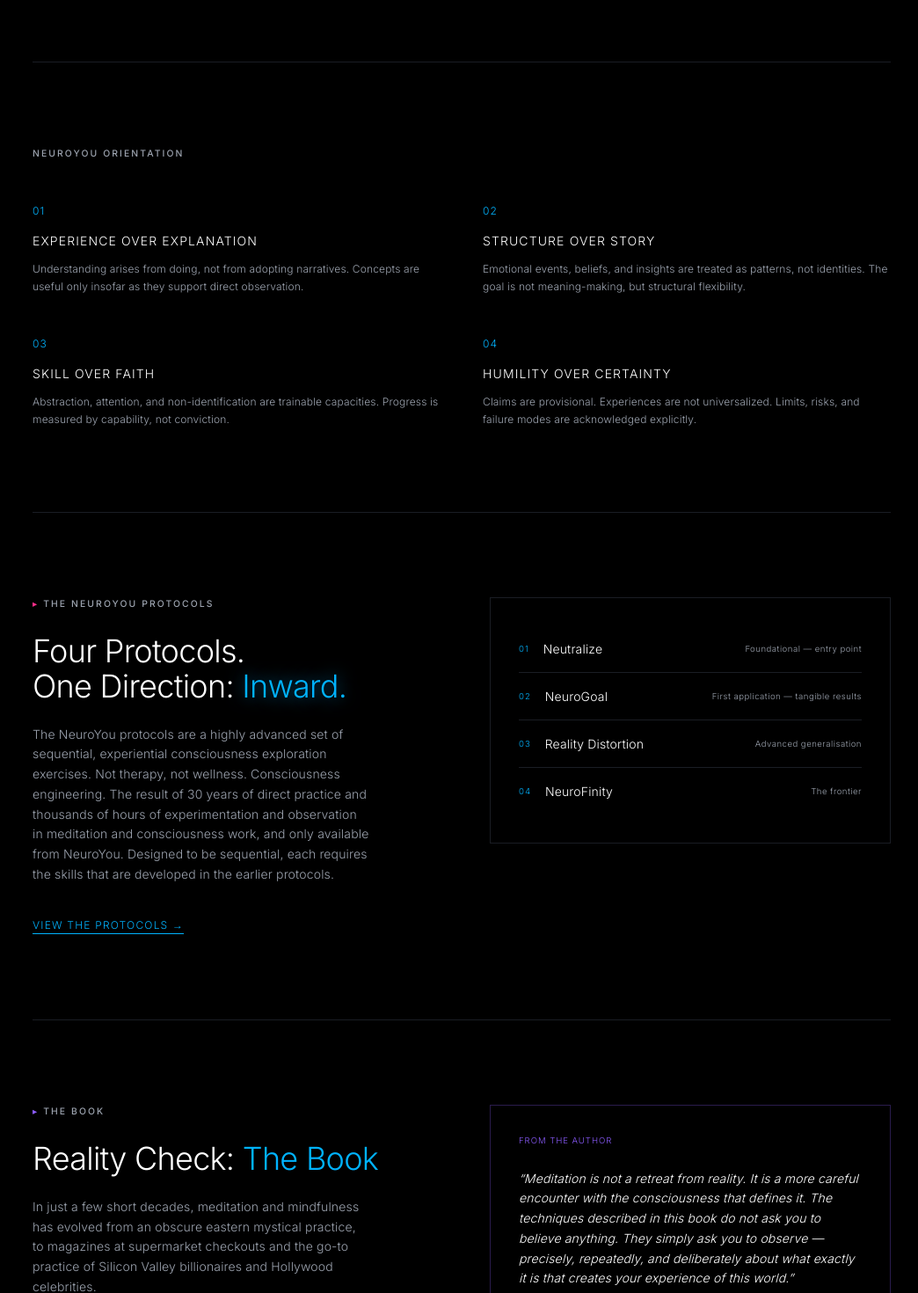
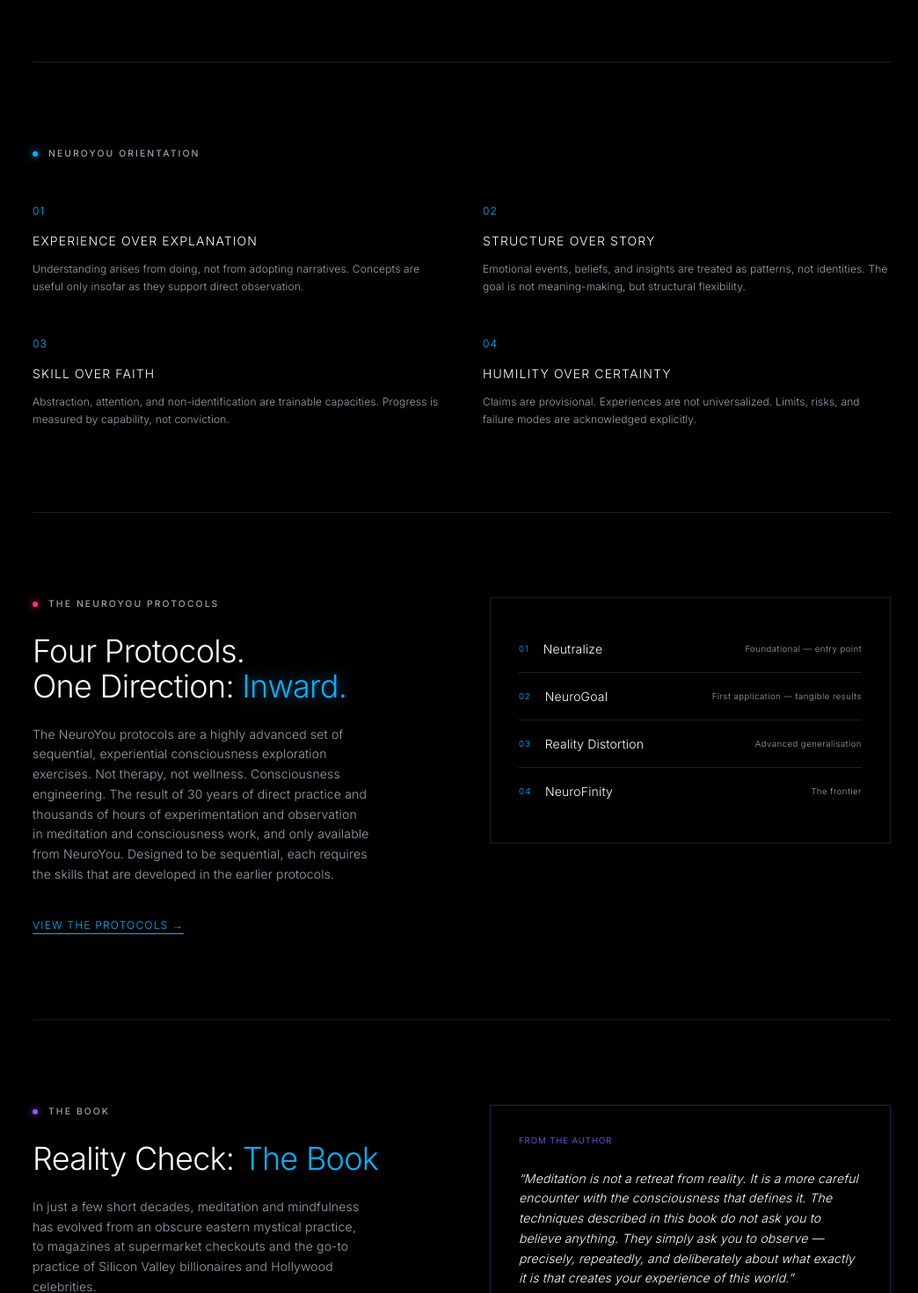
Before and after one commit to peter-j-hill/neuroyou, a Next.js app: page / in a window 1280 px wide. Shown: the part 687-2157 px from the top of the page at 88% size, without its empty margins (115-1159 px from the left). Built offline with nearby package versions, Linux system fonts and the light colour scheme; no server answers.

Commit message:
Standardise node dots and vary colours by section and page

```diff
--- a/app/blog/page.tsx
+++ b/app/blog/page.tsx
@@ -14,7 +14,7 @@ export default async function BlogPage() {
   return (
     <div className="max-w-5xl mx-auto px-6 py-20">
       <p className="label mb-10">
-        <span className="node mr-3" />
+        <span className="node mr-3" style={{ background: 'var(--magenta)', boxShadow: '0 0 8px var(--magenta)' }} />
         Explore / Articles
       </p>
       <h1 className="text-4xl font-light text-[var(--white)] tracking-tight mb-4" style={{ letterSpacing: '-0.02em' }}>
--- a/app/page.tsx
+++ b/app/page.tsx
@@ -47,7 +47,7 @@ export default function HomePage() {
 
       {/* Orientation */}
       <section className="py-24 border-b border-[var(--border)]">
-        <p className="label mb-12">NeuroYou Orientation</p>
+        <p className="label mb-12"><span className="node mr-3" />NeuroYou Orientation</p>
         <div className="grid sm:grid-cols-2 gap-12">
           {[
             {
@@ -88,8 +88,8 @@ export default function HomePage() {
       <section className="py-24 border-b border-[var(--border)] grid sm:grid-cols-2 gap-16 items-start">
         <div>
           <p className="label mb-6">
-            <span style={{ color: 'var(--magenta)' }}>▸</span>
-            {' '}The NeuroYou Protocols
+            <span className="node mr-3" style={{ background: 'var(--magenta)', boxShadow: '0 0 8px var(--magenta)' }} />
+            The NeuroYou Protocols
           </p>
           <h2 className="text-4xl font-light text-[var(--white)] tracking-tight mb-6" style={{ letterSpacing: '-0.02em' }}>
             Four Protocols.<br />One Direction: <span className="text-[var(--blue)] text-glow-blue">Inward.</span>
@@ -130,8 +130,8 @@ export default function HomePage() {
       <section className="py-24 border-b border-[var(--border)] grid sm:grid-cols-2 gap-16 items-start">
         <div>
           <p className="label mb-6">
-            <span style={{ color: 'var(--violet)' }}>▸</span>
-            {' '}The book
+            <span className="node mr-3" style={{ background: 'var(--violet)', boxShadow: '0 0 8px var(--violet)' }} />
+            The book
           </p>
           <h2 className="text-4xl font-light text-[var(--white)] tracking-tight mb-6" style={{ letterSpacing: '-0.02em' }}>
             Reality Check: <span className="text-[var(--blue)]">The Book</span>
--- a/app/research/page.tsx
+++ b/app/research/page.tsx
@@ -14,7 +14,7 @@ export default async function ResearchPage() {
   return (
     <div className="max-w-5xl mx-auto px-6 py-20">
       <p className="label mb-10">
-        <span className="node mr-3" />
+        <span className="node mr-3" style={{ background: 'var(--white)', boxShadow: '0 0 8px rgba(255,255,255,0.4)' }} />
         Research / White Papers
       </p>
       <h1 className="text-4xl font-light text-[var(--white)] tracking-tight mb-4" style={{ letterSpacing: '-0.02em' }}>
--- a/app/train/page.tsx
+++ b/app/train/page.tsx
@@ -36,7 +36,7 @@ export default function TrainPage() {
   return (
     <div className="max-w-5xl mx-auto px-6 py-20">
       <p className="label mb-10">
-        <span className="node mr-3" />
+        <span className="node mr-3" style={{ background: 'var(--violet)', boxShadow: '0 0 8px var(--violet)' }} />
         The NeuroYou Protocols
       </p>
       <h1 className="text-4xl font-light text-[var(--white)] tracking-tight mb-4" style={{ letterSpacing: '-0.02em' }}>
```
